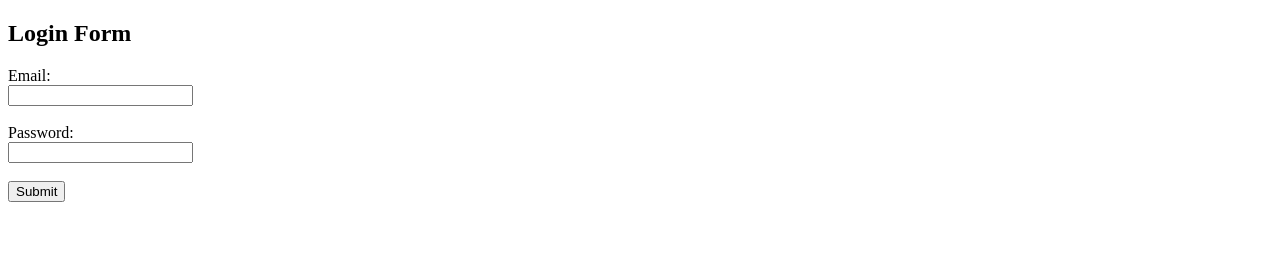
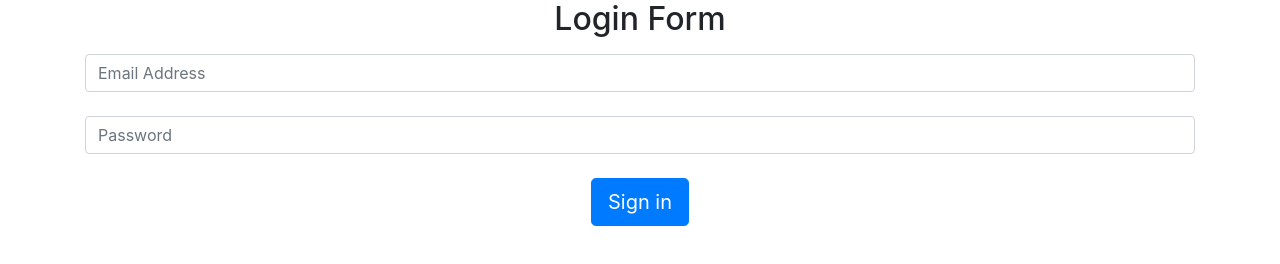
Before and after one commit to jonathan-roos/week3-workshop, a website: page www/form.html in a window 1280 px wide. Drawn offline with nearby package versions, Linux system fonts and the light colour scheme.

Commit message:
following week3 video tutorial

```diff
--- a/package.json
+++ b/package.json
@@ -9,6 +9,7 @@
   "author": "",
   "license": "ISC",
   "dependencies": {
+    "body-parser": "^1.20.2",
     "express": "^4.18.2"
   }
 }
--- a/www/form.html
+++ b/www/form.html
@@ -1,21 +1,19 @@
 <!DOCTYPE html>
-<html>
-<head>
-  <title>Homepage</title>
-</head>
-<body>
+<html lang="en">
+    <head>
+        <title>Homepage</title>
+        <link rel="stylesheet" href="https://cdn.jsdelivr.net/npm/bootstrap@4.0.0/dist/css/bootstrap.min.css" integrity="sha384-Gn5384xqQ1aoWXA+058RXPxPg6fy4IWvTNh0E263XmFcJlSAwiGgFAW/dAiS6JXm" crossorigin="anonymous">
+    </head>
+    <body class="text-center">
+        <div class="container center-content mb-3">
+            <h2 class="mb-3">Login Form</h2>
+            <form>
+                <input type="email" class="form-control" placeholder="Email Address"><br>
 
-<h2>Login Form</h2>
+                <input type="password" class="form-control" placeholder="Password"><br>
 
-<form >
-  <label>Email:</label><br>
-  <input><br><br>
-
-  <label>Password:</label><br>
-  <input><br><br>
-
-  <input type="submit">
-</form>
-
-</body>
+                <button type="submit" class="btn btn-lg btn-primary">Sign in</button>
+            </form>
+        </div>
+    </body>
 </html>
```
Also changed, not shown: routes/account.js (added, +8 -0 lines), routes/testroute.js (deleted, +0 -8 lines), routes/home.js (renamed from routes/homeroute.js), 1 other file.
